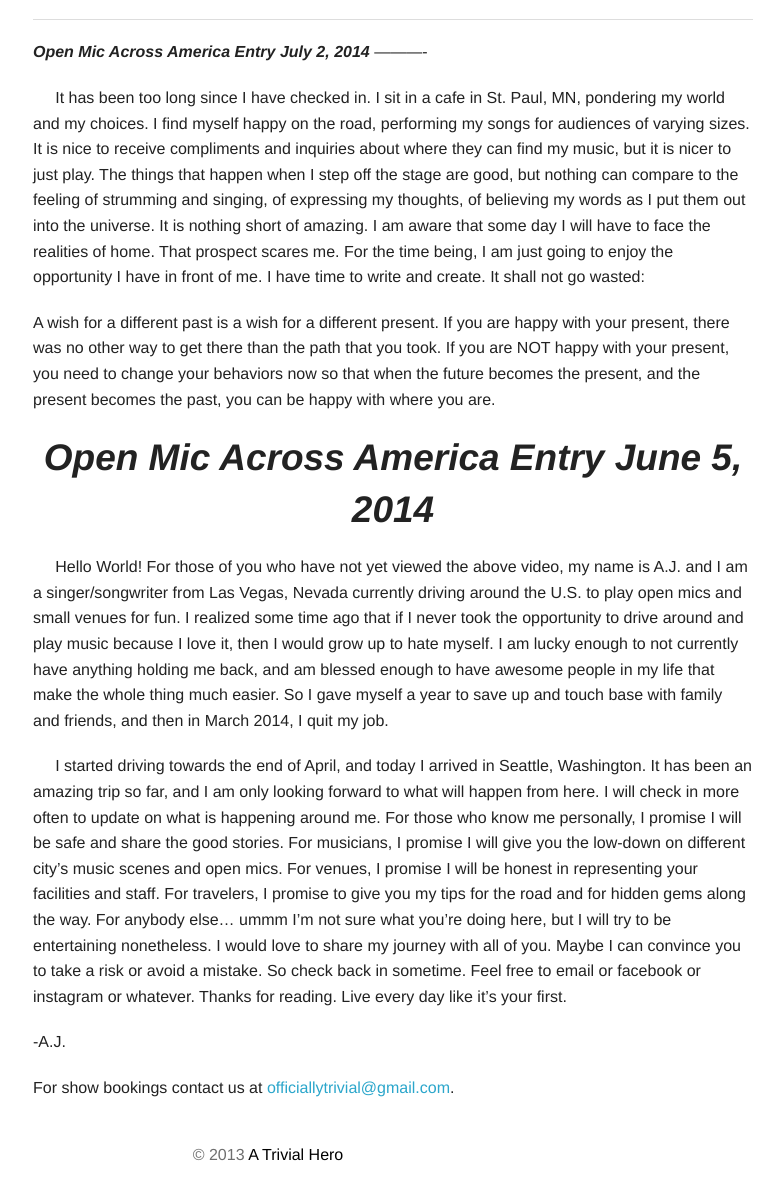
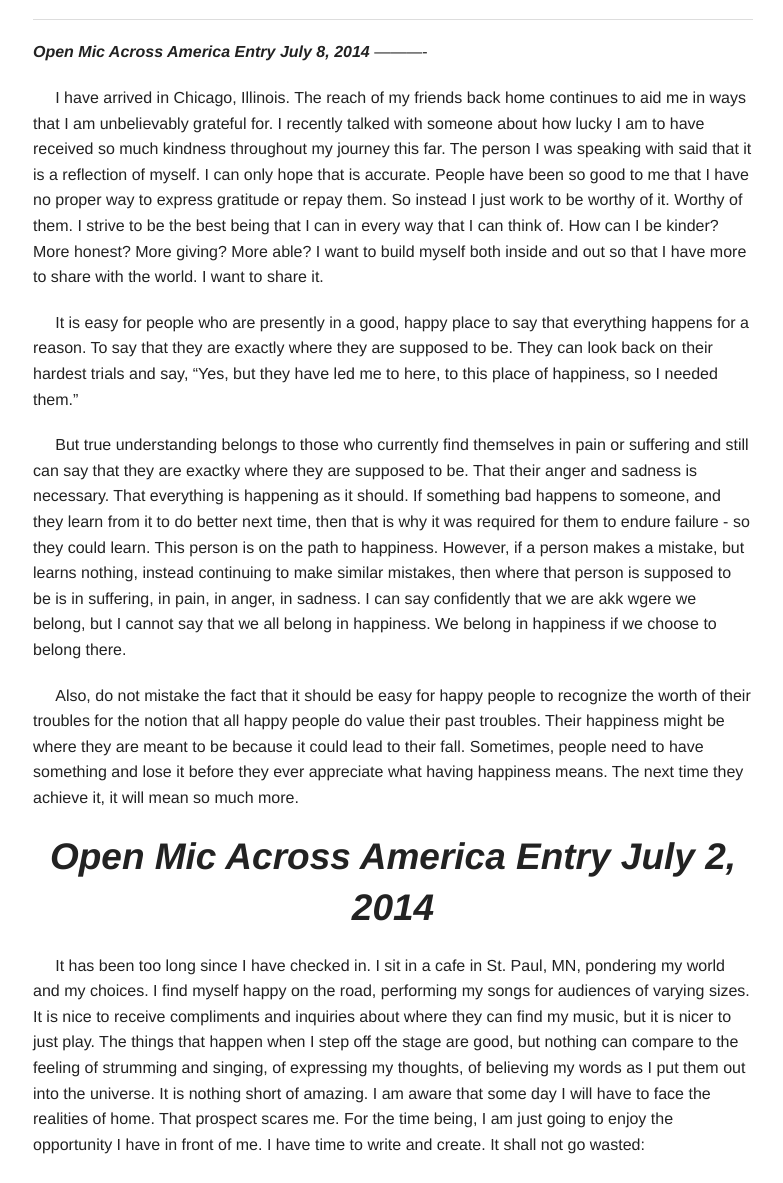
Before and after one commit to atrivialhero/atrivialhero.github.io, a Jekyll site: the page built from tour.md, in a window 1280 px wide and 1400 px high, scrolled down 1630 px, cut to the strip 217-1400 px from the top of the window. Shown: the whole strip, without its empty margins (372-1155 px from the left). Built offline with Jekyll 4.4.1, drawn with Linux system fonts in a browser that asks for light colours; some web fonts are replaced; Markdown is read by kramdown in place of the engine named in the settings.

Commit message:
Update tour.md

```diff
--- a/tour.md
+++ b/tour.md
@@ -21,6 +21,18 @@ Tour
 ***Review of Open Mics in the Pacific Northwest***
 <iframe width="560" height="315" src="//www.youtube.com/embed/GnkMKO9l1rU" frameborder="0" allowfullscreen></iframe>
 ---
+***Open Mic Across America Entry July 8, 2014***
+----------
+
+&nbsp;&nbsp;&nbsp;&nbsp;&nbsp;I have arrived in Chicago, Illinois. The reach of my friends back home continues to aid me in ways that I am unbelievably grateful for. I recently talked with someone about how lucky I am to have received so much kindness throughout my journey this far. The person I was speaking with said that it is a reflection of myself. I can only hope that is accurate. People have been so good to me that I have no proper way to express gratitude or repay them. So instead I just work to be worthy of it. Worthy of them. I strive to be the best being that I can in every way that I can think of. How can I be kinder? More honest? More giving? More able? I want to build myself both inside and out so that I have more to share with the world. I want to share it.
+
+&nbsp;&nbsp;&nbsp;&nbsp;&nbsp;It is easy for people who are presently in a good, happy place to say that everything happens for a reason. To say that they are exactly where they are supposed to be. They can look back on their hardest trials and say, "Yes, but they have led me to here, to this place of happiness, so I needed them."
+
+&nbsp;&nbsp;&nbsp;&nbsp;&nbsp;But true understanding belongs to those who currently find themselves in pain or suffering and still can say that they are exactky where they are supposed to be. That their anger and sadness is necessary. That everything is happening as it should. If something bad happens to someone, and they learn from it to do better next time, then that is why it was required for them to endure failure - so they could learn. This person is on the path to happiness. However, if a person makes a mistake, but learns nothing, instead continuing to make similar mistakes, then where that person is supposed to be is in suffering, in pain, in anger, in sadness. I can say confidently that we are akk wgere we belong, but I cannot say that we all belong in happiness. We belong in happiness if we choose to belong there.
+
+&nbsp;&nbsp;&nbsp;&nbsp;&nbsp;Also, do not mistake the fact that it should be easy for happy people to recognize the worth of their troubles for the notion that all happy people do value their past troubles. Their happiness might be where they are meant to be because it could lead to their fall. Sometimes, people need to have something and lose it before they ever appreciate what having happiness means. The next time they achieve it, it will mean so much more.
+
+
 ***Open Mic Across America Entry July 2, 2014***
 ----------
 
```
